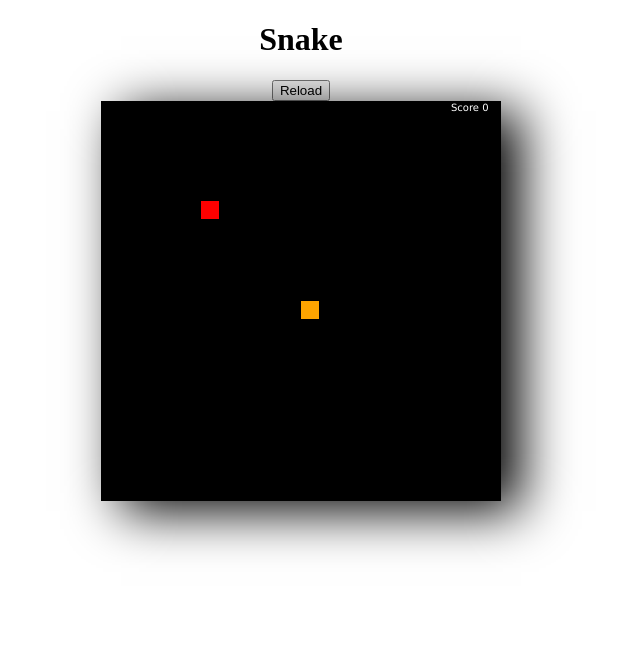
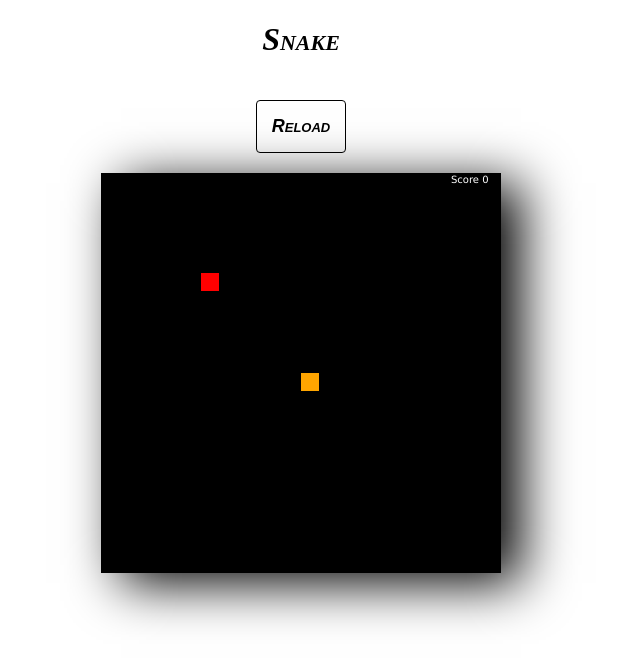
Before and after one commit to Freezzy60/Snake2.0, a plain HTML site: page index.html in a window 1280 px wide. Shown: the whole page, without its empty margins (339-979 px from the left). Drawn offline with Linux system fonts and the light colour scheme.

Commit message:
css changes

```diff
--- a/index.html
+++ b/index.html
@@ -6,21 +6,7 @@
     <meta http-equiv="X-UA-Compatible" content="IE=edge">
     <meta name="viewport" content="width=device-width, initial-scale=1.0">
     <title>Snake Game</title>
-
-    <style>
-        body {
-            margin: 0;
-            padding: 0;
-            display: flex;
-            flex-direction: column;
-            justify-content: center;
-            align-items: center;
-        }
-
-        canvas {
-            box-shadow: black 20px 10px 50px;
-        }
-    </style>
+    <link rel="stylesheet" href="style.css">
 </head>
 
 <body>
--- a/script.js
+++ b/script.js
@@ -101,6 +101,7 @@ function isGameOver() {
     return gameOver;
 }
 
+//draw Score
 function drawScore() {
     ctx.fillStyle = 'white';
     ctx.font = '10px Verdana'
--- /dev/null
+++ b/style.css
@@ -0,0 +1,36 @@
+body {
+    margin: 0;
+    padding: 0;
+    display: flex;
+    flex-direction: column;
+    justify-content: center;
+    align-items: center;
+}
+
+canvas {
+    box-shadow: black 20px 10px 50px;
+}
+
+h1{
+    font-style: italic;
+    font-variant: small-caps;
+}
+
+button{
+    border: 1px solid black;
+    background: transparent;
+    border-radius: 4px;
+    margin: 20px;
+    padding: 15px;
+    font-size: large;
+    font-style: italic;
+    font-weight: bold;
+    font-variant: small-caps;
+    color: black;
+    cursor: pointer;
+}
+
+button:hover{
+    background: black;
+    color: white;
+}
```
